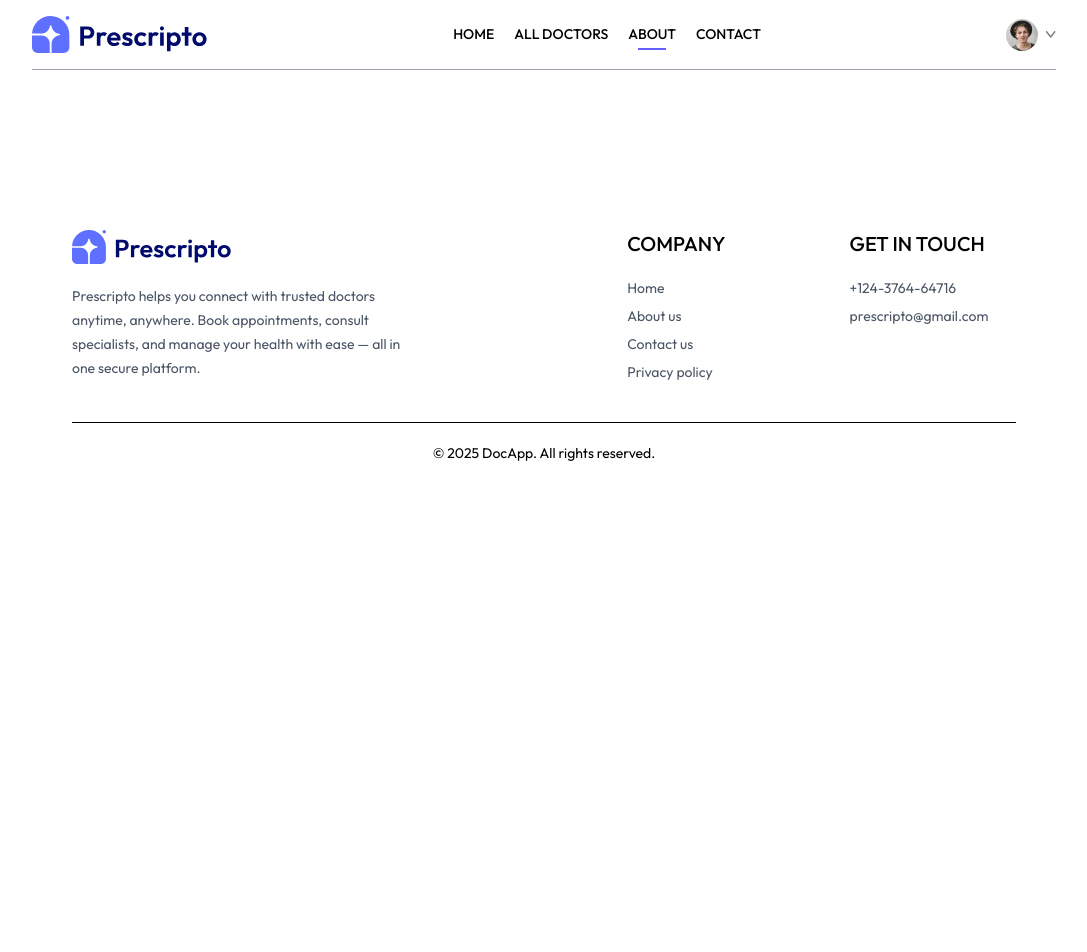
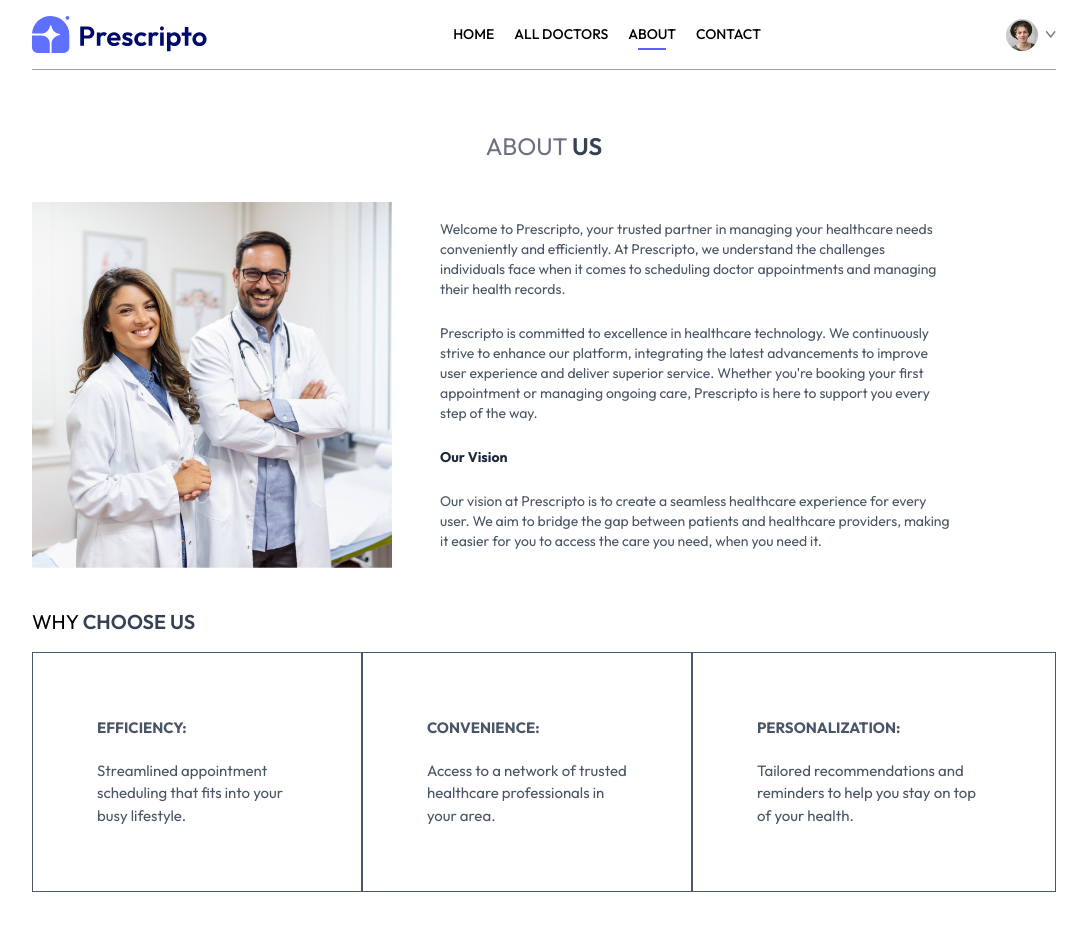
Before and after one commit to Priyanka-SA04/DocDirect, a React (Vite) app in the folder frontend/: page /about in a window 1280 px wide. Shown: the top 952 px of the page, without its empty margins (96-1183 px from the left). Before the commit the page ends 800 px from the top, so only its background shows below. Built offline with nearby package versions, Linux system fonts and the light colour scheme.

Commit message:
about page done

```diff
--- a/frontend/src/pages/About.jsx
+++ b/frontend/src/pages/About.jsx
@@ -1,8 +1,44 @@
 import React from 'react'
+import { assets } from '../assets/assets_frontend/assets'
 
 const About = () => {
   return (
-    <div></div>
+    <div>
+
+      <div className='text-center text-2xl pt-10 text-gray-500'>
+        <p>ABOUT <span className='text-gray-700 font-semibold'>US</span></p>
+      </div>
+
+      <div className='my-10 flex flex-col md:flex-row gap-12'>
+        <img className='w-full md:max-w-[360px]' src={assets.about_image} alt="" />
+        <div className='flex flex-col justify-center gap-6 md:w-2/4 text-sm text-gray-600'>
+          <p>Welcome to Prescripto, your trusted partner in managing your healthcare needs conveniently and efficiently. At Prescripto, we understand the challenges individuals face when it comes to scheduling doctor appointments and managing their health records.</p>
+          <p>Prescripto is committed to excellence in healthcare technology. We continuously strive to enhance our platform, integrating the latest advancements to improve user experience and deliver superior service. Whether you're booking your first appointment or managing ongoing care, Prescripto is here to support you every step of the way.</p>
+          <b className='text-gray-800'>Our Vision</b>
+          <p>Our vision at Prescripto is to create a seamless healthcare experience for every user. We aim to bridge the gap between patients and healthcare providers, making it easier for you to access the care you need, when you need it.</p>
+        </div>
+      </div>
+
+      <div className='text-xl my-4'>
+        <p>WHY  <span className='text-gray-700 font-semibold'>CHOOSE US</span></p>
+      </div>
+
+      <div className='flex flex-col md:flex-row mb-20'>
+        <div className='border px-10 md:px-16 py-8 sm:py-16 flex flex-col gap-5 text-[15px] hover:bg-indigo-500 hover:text-white transition-all duration-300 text-gray-600 cursor-pointer'>
+          <b>EFFICIENCY:</b>
+          <p>Streamlined appointment scheduling that fits into your busy lifestyle.</p>
+        </div>
+        <div className='border px-10 md:px-16 py-8 sm:py-16 flex flex-col gap-5 text-[15px] hover:bg-indigo-500 hover:text-white transition-all duration-300 text-gray-600 cursor-pointer'>
+          <b>CONVENIENCE: </b>
+          <p>Access to a network of trusted healthcare professionals in your area.</p>
+        </div>
+        <div className='border px-10 md:px-16 py-8 sm:py-16 flex flex-col gap-5 text-[15px] hover:bg-indigo-500 hover:text-white transition-all duration-300 text-gray-600 cursor-pointer'>
+          <b>PERSONALIZATION:</b>
+          <p >Tailored recommendations and reminders to help you stay on top of your health.</p>
+        </div>
+      </div>
+
+    </div>
   )
 }
 
```
